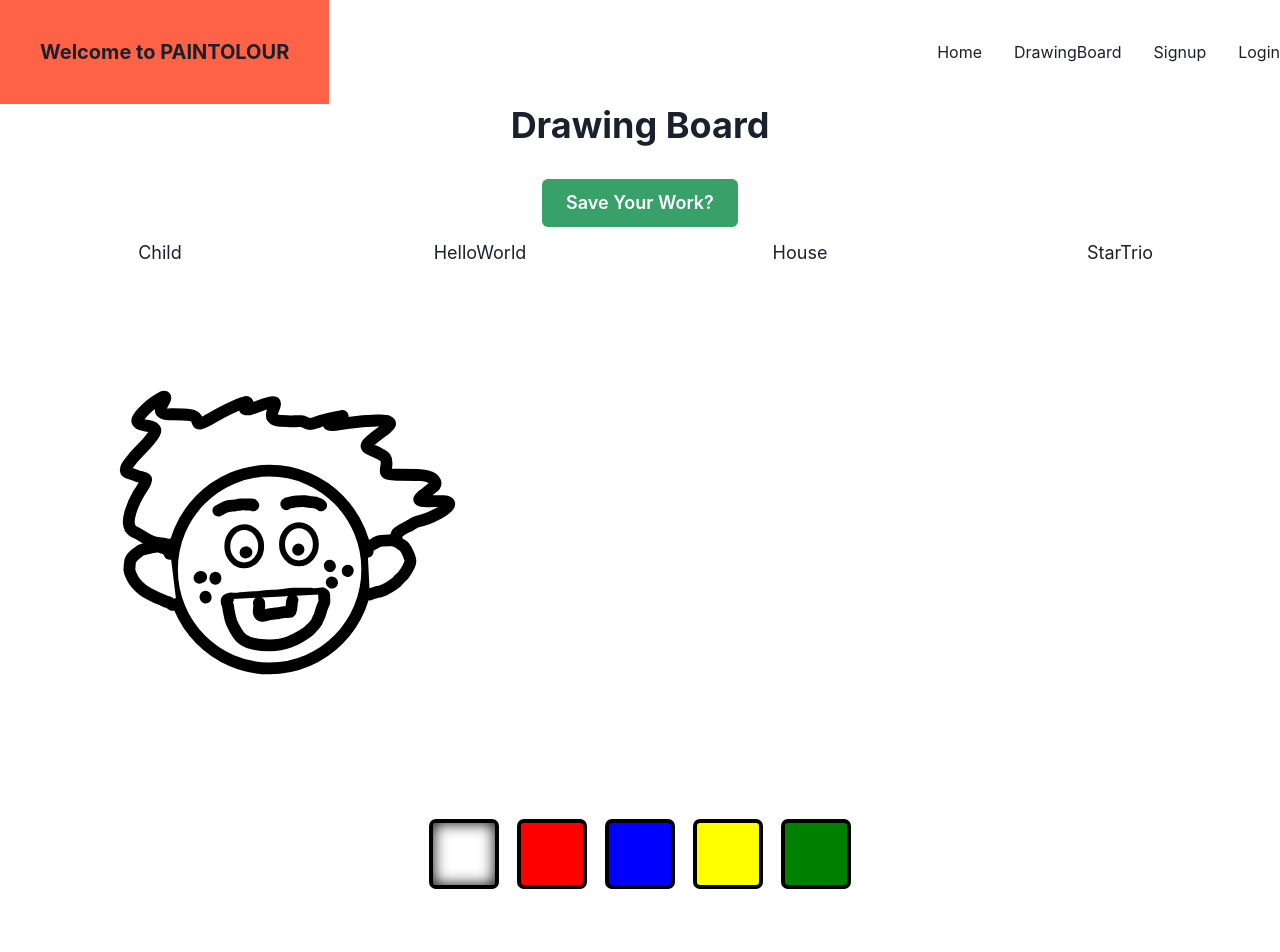
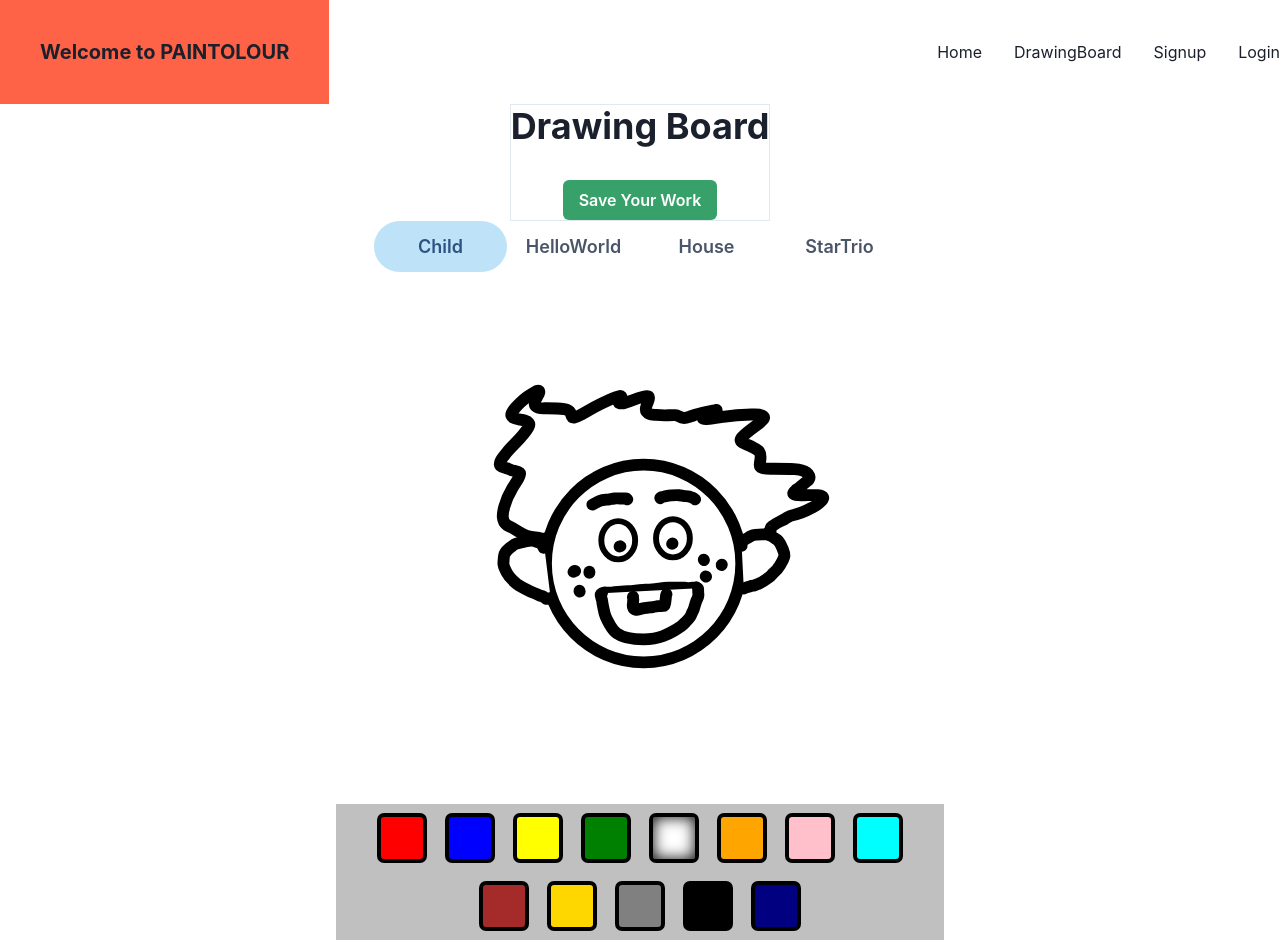
Before and after one commit to jhugray/colouring, a React (Create React App) app in the folder client/: page /drawingBoard in a window 1280 px wide. Shown: the top 952 px of the page. Before the commit the page ends 914 px from the top, so only its background shows below. Built offline with nearby package versions, Linux system fonts and the light colour scheme.

Commit message:
drawing board border

```diff
--- a/client/src/App.css
+++ b/client/src/App.css
@@ -2,11 +2,13 @@
   display: flex;
   justify-content: center;
   margin-bottom: 1rem;
+  flex-wrap: wrap;
+  background-color: silver;
 }
 
 .colour-swatch {
-  height: 70px;
-  width: 70px;
+  height: 50px;
+  width: 50px;
   border-radius: 7px;
   margin: 9px;
   cursor: pointer;
--- a/client/src/components/Palette/index.js
+++ b/client/src/components/Palette/index.js
@@ -2,8 +2,8 @@ import React from 'react';
 
 const Palette = ({currentColour, changeColour}) => {
 
-    const colours = ['white', 'red', 'blue', 'yellow', 'green']
-    // const colours = ['red', 'blue', 'yellow', 'green', 'white', 'orange', 'pink', 'cyan', 'brown', 'gold' , 'grey', 'black', 'navy']
+    // const colours = ['white', 'red', 'blue', 'yellow', 'green']
+    const colours = ['red', 'blue', 'yellow', 'green', 'white', 'orange', 'pink', 'cyan', 'brown', 'gold' , 'grey', 'black', 'navy']
     return(
         <div className="palette">
             {colours.map(colour => {
--- a/client/src/pages/DrawingBoard.js
+++ b/client/src/pages/DrawingBoard.js
@@ -1,5 +1,5 @@
 import React, { useState } from "react";
-import { Tabs, TabList, TabPanels, Tab, TabPanel, Box, Heading, Text, Button } from "@chakra-ui/react";
+import { Tabs, TabList, TabPanels, Tab, TabPanel, Box, Heading, Button, Container, Flex } from "@chakra-ui/react";
 
 // Import other images here
 import Palette from "../components/Palette";
@@ -27,25 +27,24 @@ function DrawingBoard() {
     console.log(fillColours);
   };
   return (
-    <div>
-      <Box>
+    <Container maxW='container.sm' bg={currentColour} centerContent>
+      <Box maxW="md" bg="white" borderWidth="1px" flexWrap alignItems>
         <Heading mb={2}>Drawing Board</Heading>
-        <Button size="lg" colorScheme="green" mt="24px">
-          Save Your Work?
+        <Button size="md" colorScheme="green" mt="24px">
+          Save Your Work
         </Button>
       </Box>
+      <Box bg="white">
       <Tabs
-        colorScheme={currentColour}
         isLazy
         isFitted
         size="lg"
-        variant="unstyled"
-      >
+        variant="soft-rounded">
         <TabList>
-          <Tab _selected={{ bg: currentColour }}>Child</Tab>
-          <Tab _selected={{ bg: currentColour }}>HelloWorld</Tab>
-          <Tab _selected={{ bg: currentColour }}>House</Tab>
-          <Tab _selected={{ bg: currentColour }}>StarTrio</Tab>
+          <Tab>Child</Tab>
+          <Tab>HelloWorld</Tab>
+          <Tab>House</Tab>
+          <Tab>StarTrio</Tab>
         </TabList>
 
         <TabPanels>
@@ -67,6 +66,7 @@ function DrawingBoard() {
           </TabPanel>
         </TabPanels>
       </Tabs>
+      </Box>
       <Palette currentColour={currentColour} changeColour={setCurrentColour} />
 
       {/* We may want to switch to react-color
@@ -80,7 +80,7 @@ function DrawingBoard() {
           triangle="hide"
           // onSwatchHover />
          */}
-    </div>
+    </Container>
   );
 }
 
--- a/client/src/pages/Home.js
+++ b/client/src/pages/Home.js
@@ -1,7 +1,5 @@
 import React from "react";
 import {Center, Container } from "@chakra-ui/react";
-
-import Auth from '../utils/auth';
 
 const Home = () => {
 
```
